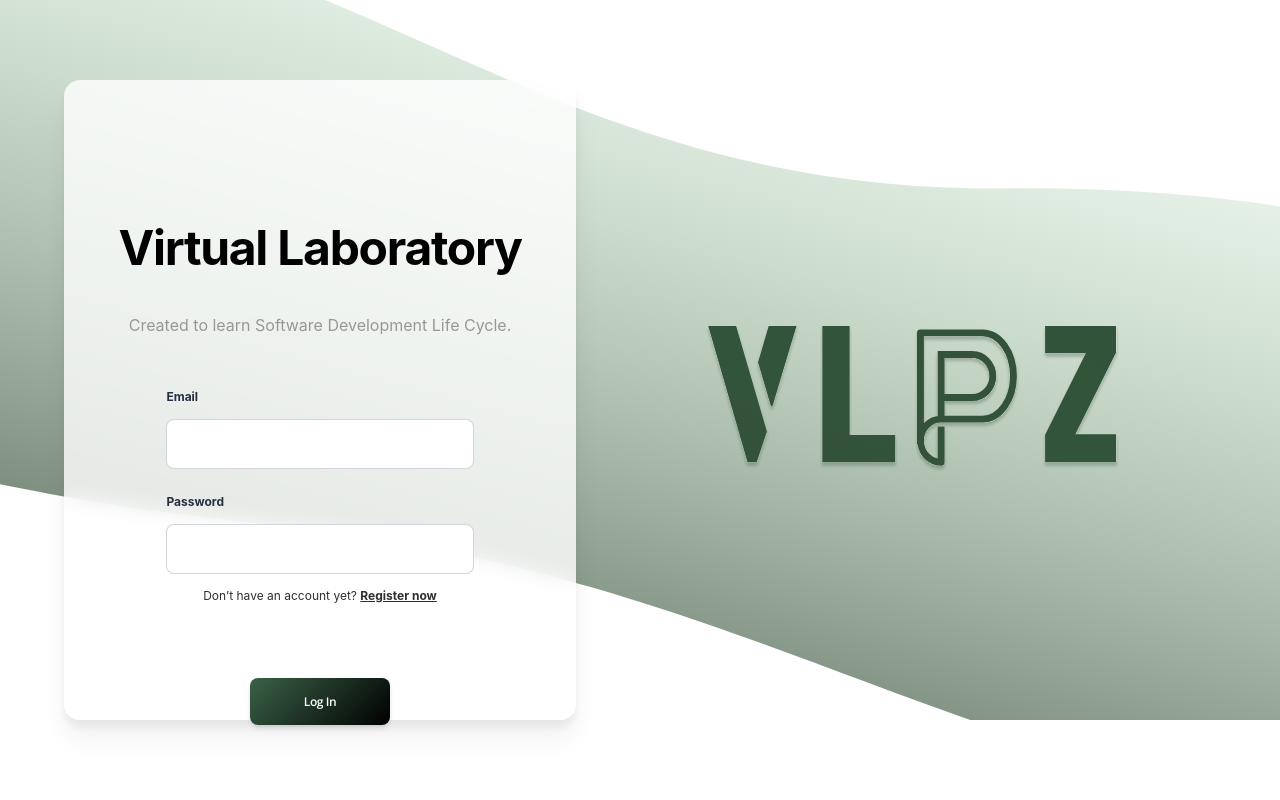
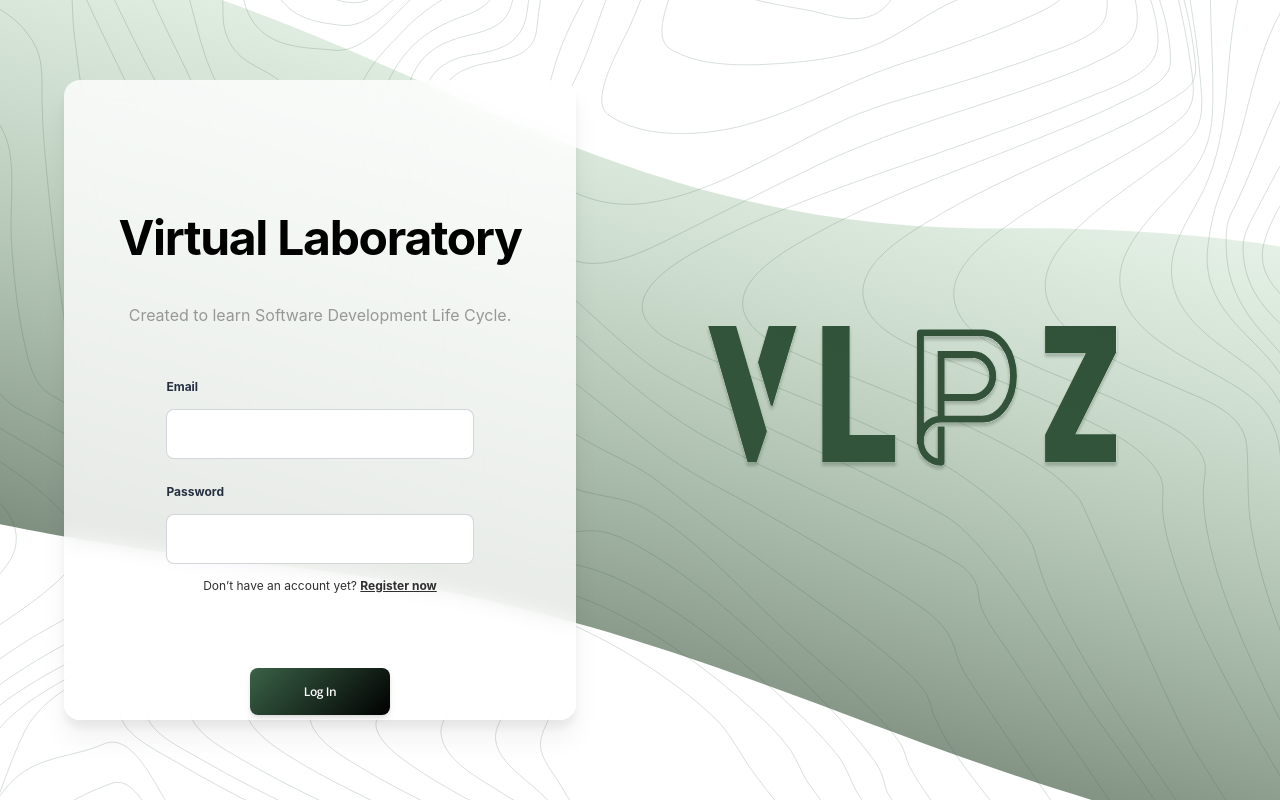
Before and after one commit to livanska/VirtualLaboratory, a React (Create React App) app: page / in a window 1280 px wide. Built offline with nearby package versions, Linux system fonts and the light colour scheme.

Commit message:
Fix backgrounds

```diff
--- a/src/pages/sign-in/index.tsx
+++ b/src/pages/sign-in/index.tsx
@@ -13,7 +13,7 @@ const SignIn = () => {
   return (
     <>
       <img src={figure} className={styles.figure} />
-
+      <div className={styles.background} />
       <div className={styles.signIn}>
         <GlassPanel className={styles.signInBody}>
           <p className={styles.title}>Virtual Laboratory</p>
--- a/src/pages/sign-in/styles.module.scss
+++ b/src/pages/sign-in/styles.module.scss
@@ -1,15 +1,25 @@
 .signIn {
   width: 100vw;
-  height: 100vh;
+ height: 100vh;
   display: flex;
   align-items: center;
   justify-content: center;
+}
+.background {
+  z-index: 1;
+  position: fixed;
+  width:100%;
+  height: inherit;
+  background-size: cover;
+  background: url("../../assets/background.svg");
+  display: flex;
 }
 
 .figure {
   position: absolute;
   z-index: 0;
   width: 100%;
+  height: 100vh;
 }
 
 .signInBody {
@@ -38,7 +48,7 @@
 }
 
 .title {
-  margin-top: 168px;
+  margin-top: 158px;
   font-style: normal;
   font-weight: bold;
   font-size: 48px;
@@ -77,8 +87,10 @@
 
 .signInButton {
   margin-top: 60px !important;
+
 }
 
 .logo {
   width: 50%;
+  // margin-top: 7%;
 }
--- a/src/pages/sign-up/index.tsx
+++ b/src/pages/sign-up/index.tsx
@@ -4,7 +4,7 @@ import figure from "../../assets/backgroundFigure.svg";
 import Button from "../../components/shared/Button";
 import FieldGroup from "../../components/shared/FieldGroup";
 import GlassPanel from "../../components/shared/GlassPanel";
-
+import background from "../../assets/background.svg";
 import styles from "./styles.module.scss";
 import { Link } from "react-router-dom";
 import { LoginRoute } from "../../routes/routes";
@@ -13,7 +13,7 @@ const SignUp = () => {
   return (
     <>
       <img src={figure} className={styles.figure} />
-
+      <div className={styles.background} />
       <div className={styles.signUp}>
         <GlassPanel className={styles.signUpBody}>
           <p className={styles.title}>Virtual Laboratory</p>
--- a/src/pages/sign-up/styles.module.scss
+++ b/src/pages/sign-up/styles.module.scss
@@ -8,8 +8,19 @@
 
 .figure {
   position: absolute;
-  z-index: 0;
+  z-index: 1;
   width: 100%;
+  height: 100vh;
+}
+
+.background {
+  z-index: 1;
+  position: fixed;
+  width:100%;
+  height: 100%;
+  background-size: cover;
+  background: url("../../assets/background.svg");
+  display: flex;
 }
 
 .signUpBody {
--- a/src/routes/RootRouter.tsx
+++ b/src/routes/RootRouter.tsx
@@ -3,6 +3,7 @@ import { BrowserRouter as Router } from 'react-router-dom';
 import SignIn from '../pages/sign-in';
 import { StudentRouter, routes as studentRoutes } from './StudentRouter';
 import { AdminRouter, routes as adminRoutes } from './AdminRouter';
+import Navbar from '../components/shared/Navbar';
 
 
 const role = localStorage.getItem('user');
@@ -10,11 +11,10 @@ const role = localStorage.getItem('user');
 export const routes = (role === 'Student') ? studentRoutes : adminRoutes;
 export const RootRouter = () => {
 
-    return (<>
+    return (
         <Router>{role && role === 'Student' ? <StudentRouter /> : role === 'Admin' ? <AdminRouter /> : <SignIn />}
         {//Temporary Navbar here
         }
         </Router>
-        </>
     )
 }
```
